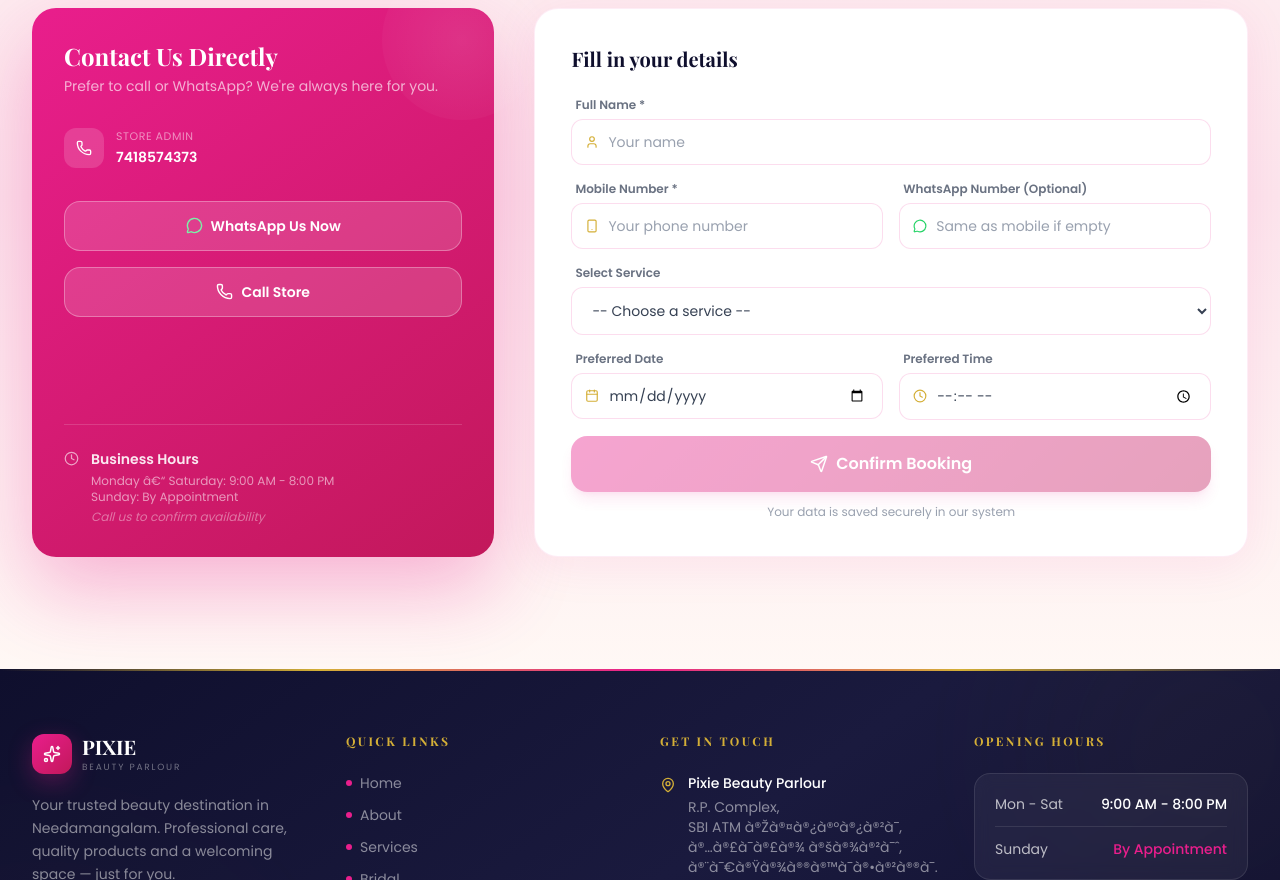
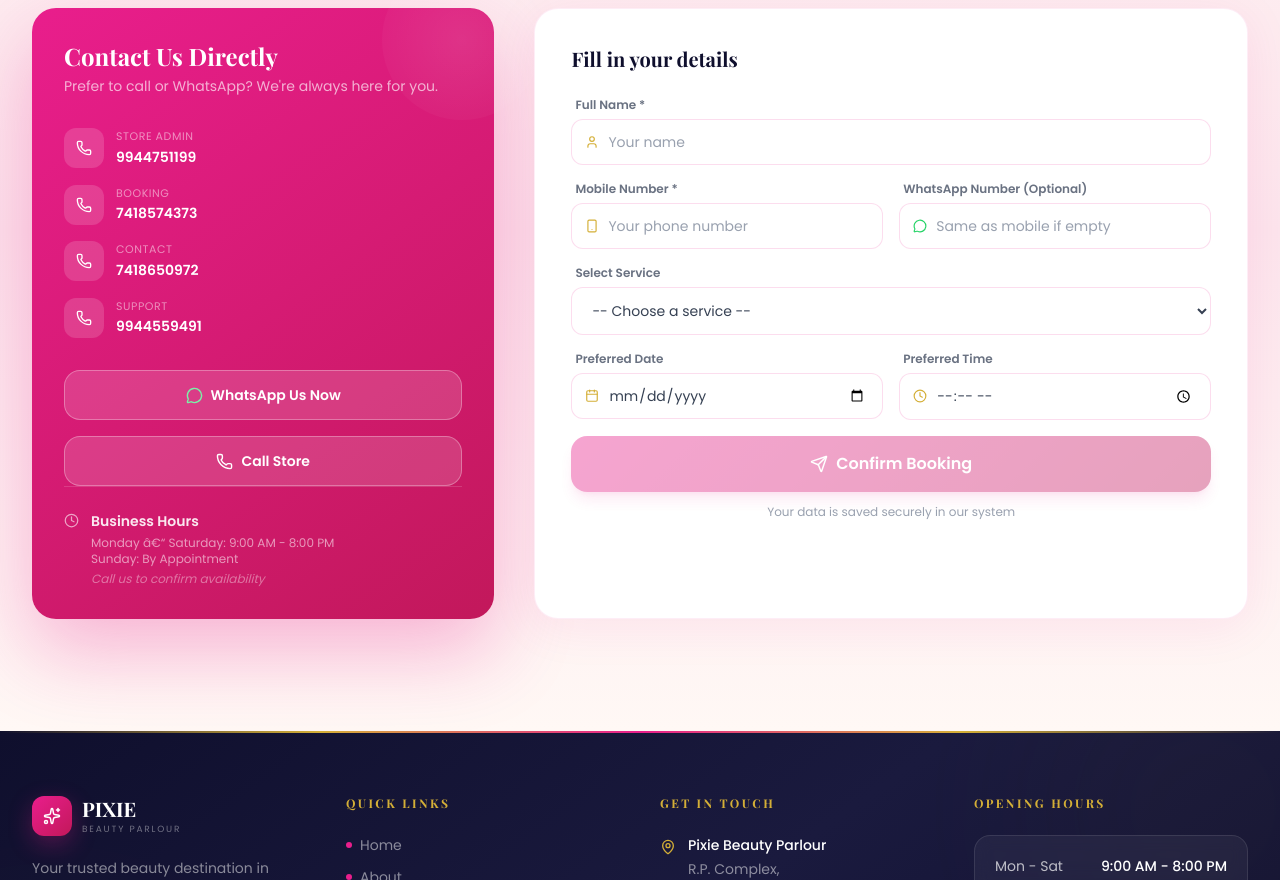
Before and after one commit to kavinmohan2006-hub/pixie-beauty-parlour, a React (Vite) app: page /about in a window 1280 px wide. Shown: the part 1920-2800 px from the top of the page. Built offline with nearby package versions, Linux system fonts and the light colour scheme; a web font is replaced by a local one.

Commit message:
Add additional contact numbers and set 9944751199 as primary admin/WhatsApp

```diff
--- a/src/data/contact.ts
+++ b/src/data/contact.ts
@@ -20,12 +20,15 @@ export const BUSINESS = {
       'https://www.google.com/maps/search/SBI+ATM,+Anna+Salai,+Needamangalam,+Tamil+Nadu',
   },
 
-  phones: [
-    { number: '7418574373', label: 'Store Admin' },
+    phones: [
+    { number: '9944751199', label: 'Store Admin' },
+    { number: '7418574373', label: 'Booking' },
+    { number: '7418650972', label: 'Contact' },
+    { number: '9944559491', label: 'Support' },
   ],
 
   // Primary WhatsApp number (include country code without +)
-  whatsapp: '917418574373',
+  whatsapp: '919944751199',
 
   // Business Email
   email: 'gkalai24@gmail.com',
```
